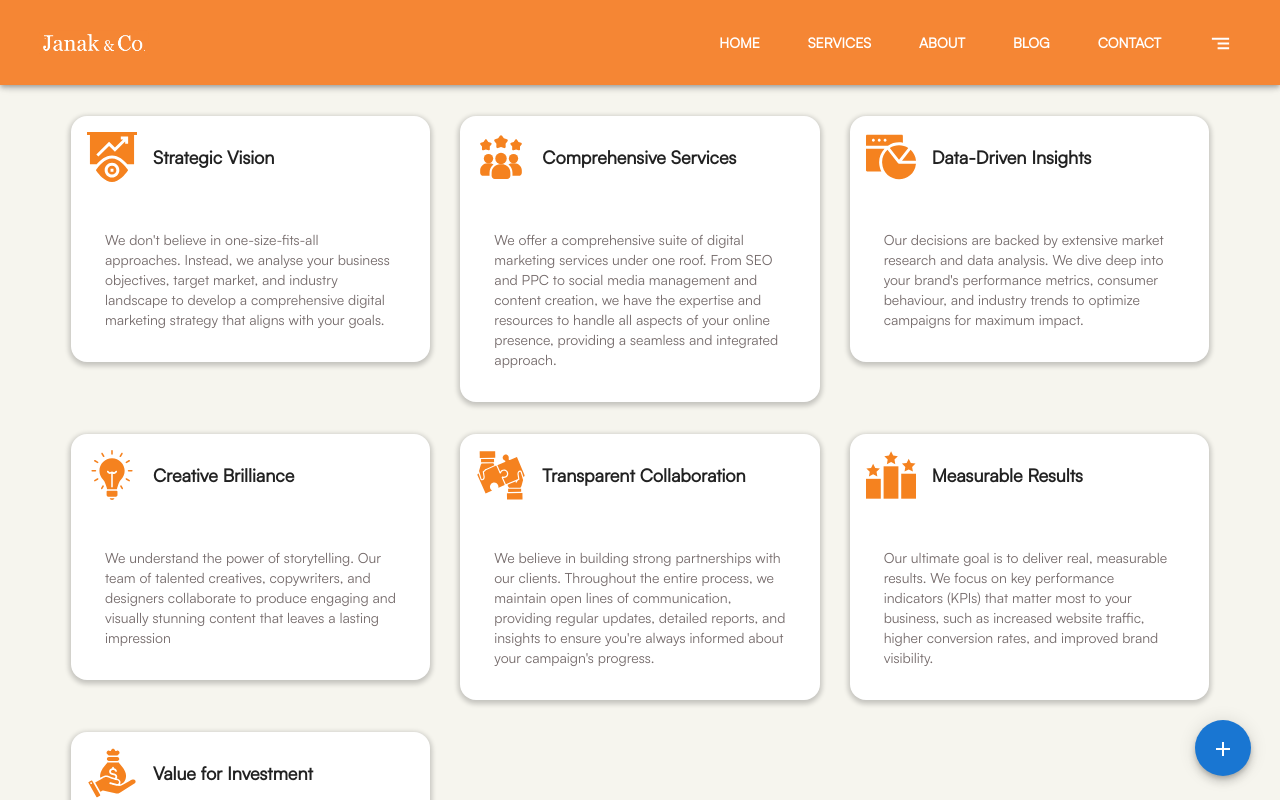
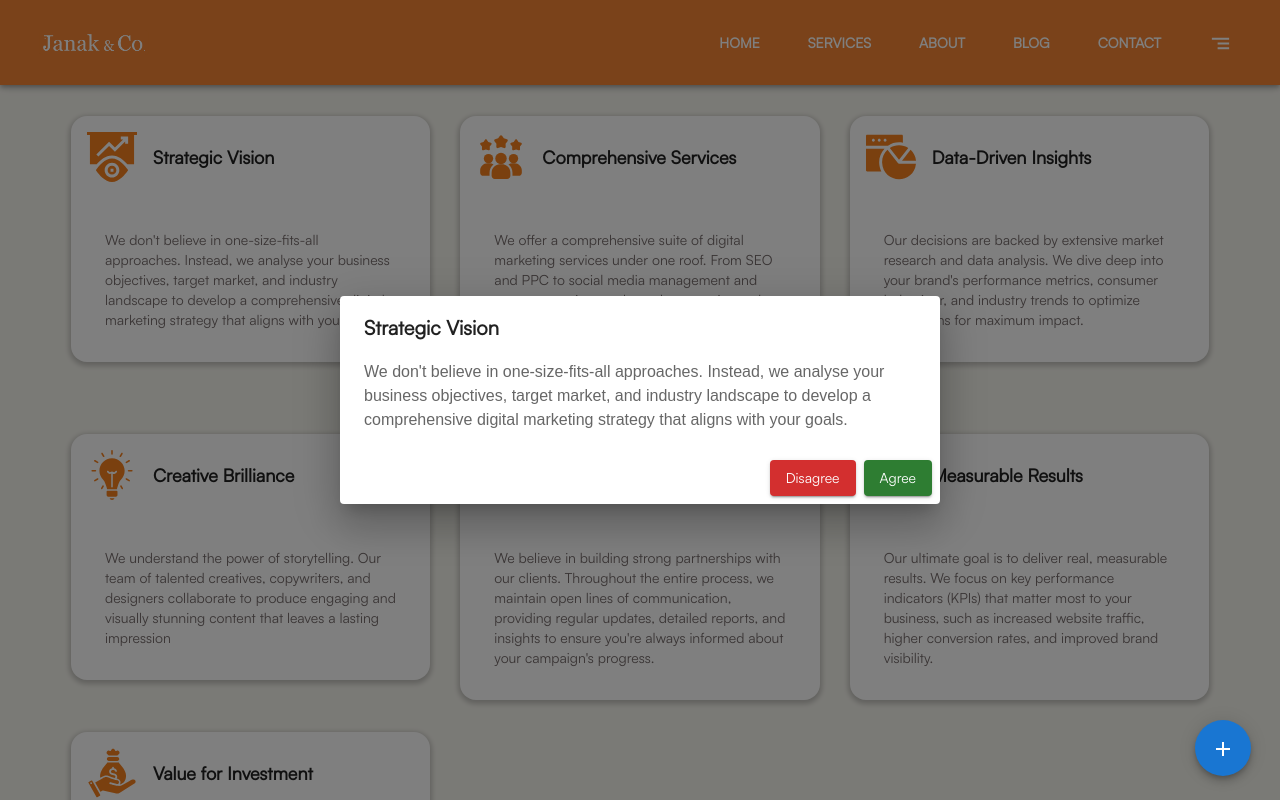
Before and after one commit to SACHINQEEP/janak_co, a React (Create React App) app: page /why-us in a window 1280 px wide. Both pictures are taken after a click on the button 250 px from the left and 803 px from the top of the page. Shown: the part 564-1364 px from the top of the page. Built offline with nearby package versions, Linux system fonts and the light colour scheme.

Commit message:
Changes in Dialog section

```diff
--- a/src/features/shared/components/Card.tsx
+++ b/src/features/shared/components/Card.tsx
@@ -4,8 +4,8 @@ import Typography from '@mui/material/Typography';
 
 import { motion, useAnimation } from "framer-motion";
 import { useInView } from "react-intersection-observer";
-import { useEffect } from "react";
-// import AppDialog from './dialog';
+import { useEffect, useState } from "react";
+import AppDialog from './dialog';
 
 interface AppCardInterface {
     src: any,
@@ -21,8 +21,8 @@ const boxVariant = {
 
 const AppCard = ({ src, cardAlt, content, title }: AppCardInterface) => {
 
-    // const [open, setOpen] = useState(false);
-    // const [selectedValue, setSelectedValue] = useState('')
+    const [open, setOpen] = useState(false);
+    const [selectedValue, setSelectedValue] = useState({ content, title })
 
     const control = useAnimation();
     const [ref, inView] = useInView({
@@ -45,14 +45,14 @@ const AppCard = ({ src, cardAlt, content, title }: AppCardInterface) => {
     ));
 
 
-    // const openDialogModel = () => {
-    //     setOpen(true)
-    // }
+    const openDialogModel = () => {
+        setOpen(true)
+        setSelectedValue({ content, title })
+    }
 
-    // const closeDialogModel = () => {
-    //     setOpen(false)
-    //     setSelectedValue(content)
-    // }
+    const closeDialogModel = () => {
+        setOpen(false)
+    }
 
     return (
         <>
@@ -64,7 +64,7 @@ const AppCard = ({ src, cardAlt, content, title }: AppCardInterface) => {
                     initial="hidden"
                     animate={control}
                 >
-                    <Card sx={{ maxWidth: { md: 380 }, borderColor: 'transparent', boxShadow: '0 2px 5px 2px rgba(0,0,0,0.2)', borderRadius: 4, margin: { md: '0 15px' } }}>
+                    <Card onClick={openDialogModel} sx={{ maxWidth: { md: 380 }, borderColor: 'transparent', boxShadow: '0 2px 5px 2px rgba(0,0,0,0.2)', borderRadius: 4, margin: { md: '0 15px' } }}>
                         <CardActionArea>
                             <CardHeader
                                 avatar={<img src={src} alt={cardAlt} style={{ width: '50px' }} />}
@@ -79,8 +79,7 @@ const AppCard = ({ src, cardAlt, content, title }: AppCardInterface) => {
                                 </Typography>
                             </CardContent>
                         </CardActionArea>
-                        {/* {open && <AppDialog selectedValue={selectedValue} open={open} onClose={closeDialogModel} />} */}
-
+                        <AppDialog selectedValue={selectedValue} open={open} onClose={closeDialogModel} />
                     </Card>
                 </motion.div>
             </Grid >
--- a/src/features/shared/components/dialog.tsx
+++ b/src/features/shared/components/dialog.tsx
@@ -7,42 +7,31 @@ import DialogContentText from '@mui/material/DialogContentText';
 import DialogTitle from '@mui/material/DialogTitle';
 
 
-const AppDialog = () => {
-    const [open, setOpen] = React.useState(false);
-
-    const handleClickOpen = () => {
-        setOpen(true);
-    };
+const AppDialog = (props: any) => {
 
     const handleClose = () => {
-        setOpen(false);
+        props.onClose()
     };
 
     return (
         <div>
-            <Button variant="outlined" onClick={handleClickOpen}>
-                Open alert dialog
-            </Button>
             <Dialog
-                open={open}
+                open={props?.open}
                 onClose={handleClose}
                 aria-labelledby="alert-dialog-title"
                 aria-describedby="alert-dialog-description"
             >
                 <DialogTitle id="alert-dialog-title">
-                    {"Use Google's location service?"}
+                    {props.selectedValue.title}
                 </DialogTitle>
                 <DialogContent>
                     <DialogContentText id="alert-dialog-description">
-                        Let Google help apps determine location. This means sending anonymous
-                        location data to Google, even when no apps are running.
+                        {props.selectedValue.content}
                     </DialogContentText>
                 </DialogContent>
                 <DialogActions>
-                    <Button onClick={handleClose}>Disagree</Button>
-                    <Button onClick={handleClose} autoFocus>
-                        Agree
-                    </Button>
+                    <Button variant="contained" color="error" onClick={handleClose}>Disagree</Button>
+                    <Button variant="contained" color="success" onClick={handleClose} autoFocus>Agree</Button>
                 </DialogActions>
             </Dialog>
         </div>
```
